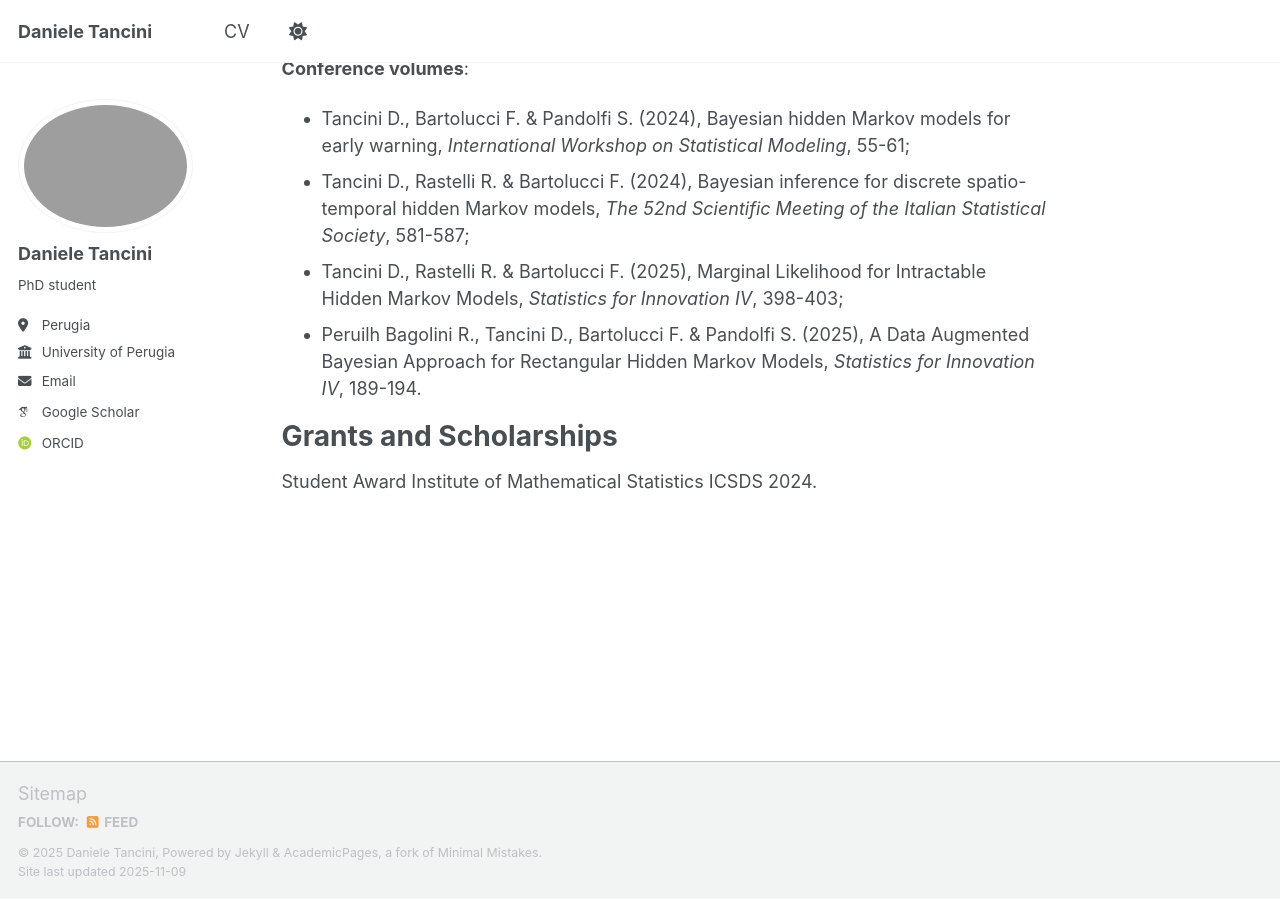
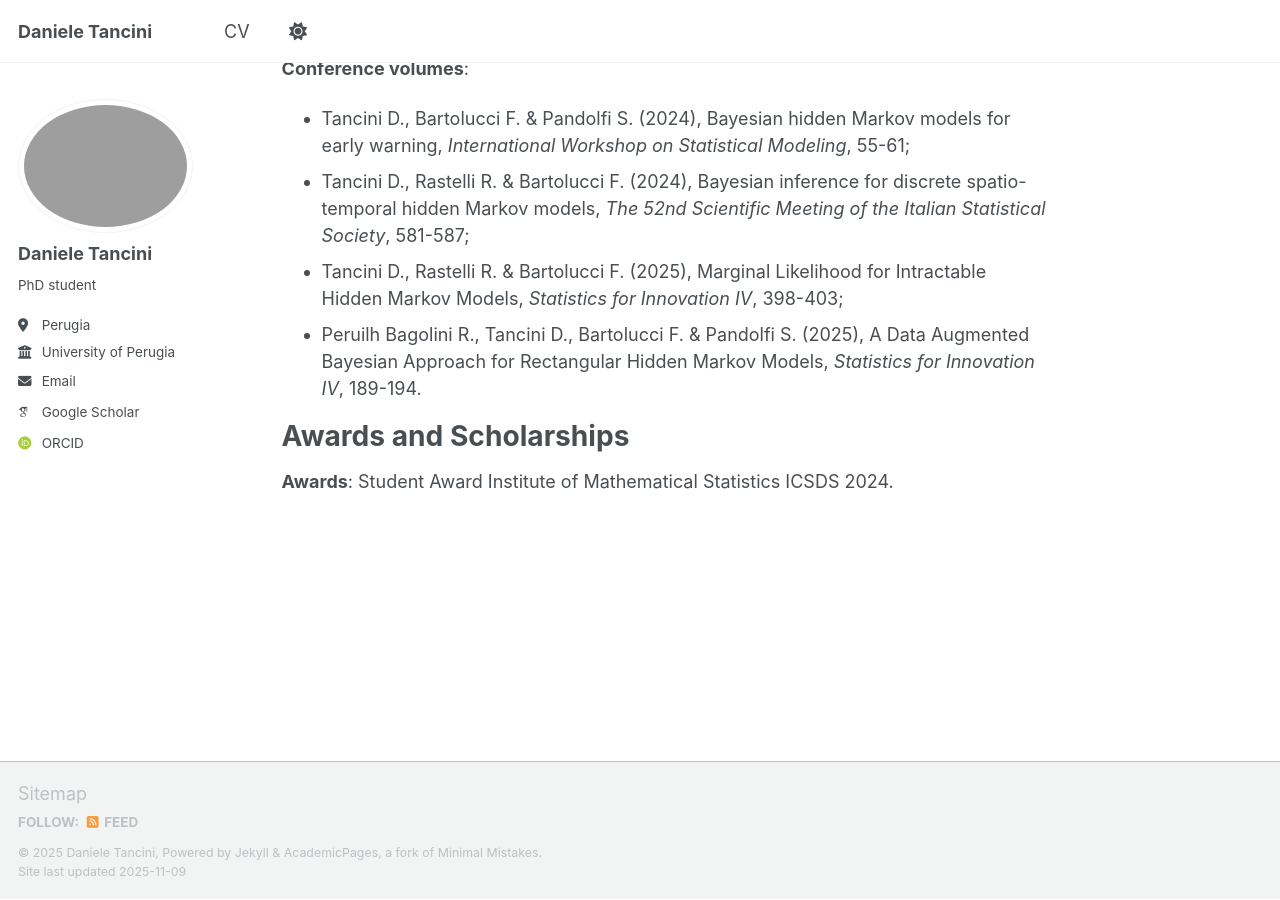
Before and after one commit to DanieleTancini/danieletancini.github.io, a Jekyll site: the page built from _pages/about.md, in a window 1280 px wide and 900 px high, scrolled down 505 px. Built offline with Jekyll 4.4.1, drawn with Linux system fonts in a browser that asks for light colours; some web fonts are replaced; a script that is not in the unit is left out.

Commit message:
Update about.md

```diff
--- a/_pages/about.md
+++ b/_pages/about.md
@@ -28,6 +28,7 @@ Models, *Statistics for Innovation IV*, 398-403;
 - Peruilh Bagolini R., Tancini D., Bartolucci F. & Pandolfi S. (2025), A Data Augmented Bayesian
 Approach for Rectangular Hidden Markov Models, *Statistics for Innovation IV*, 189-194.
 
-Grants and Scholarships
+Awards and Scholarships
 ======
+**Awards**:
 Student Award Institute of Mathematical Statistics ICSDS 2024.
```
